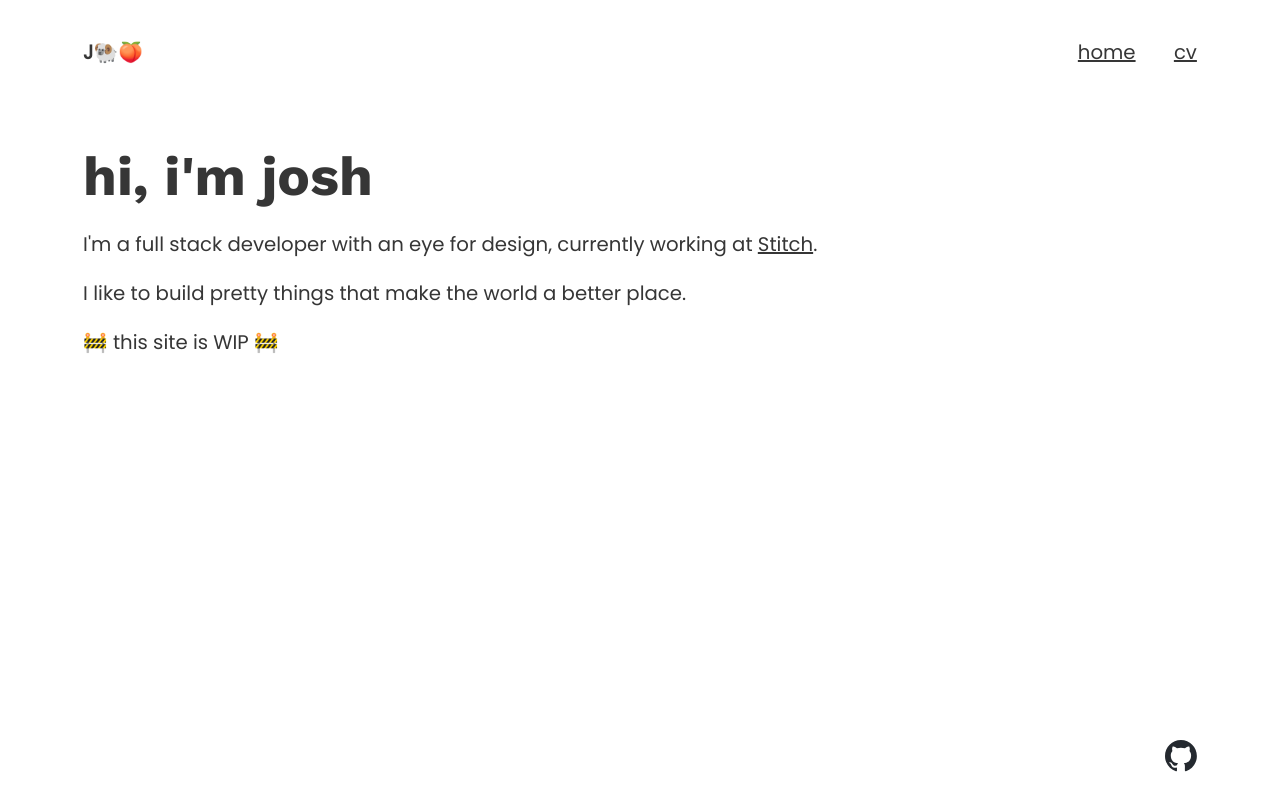
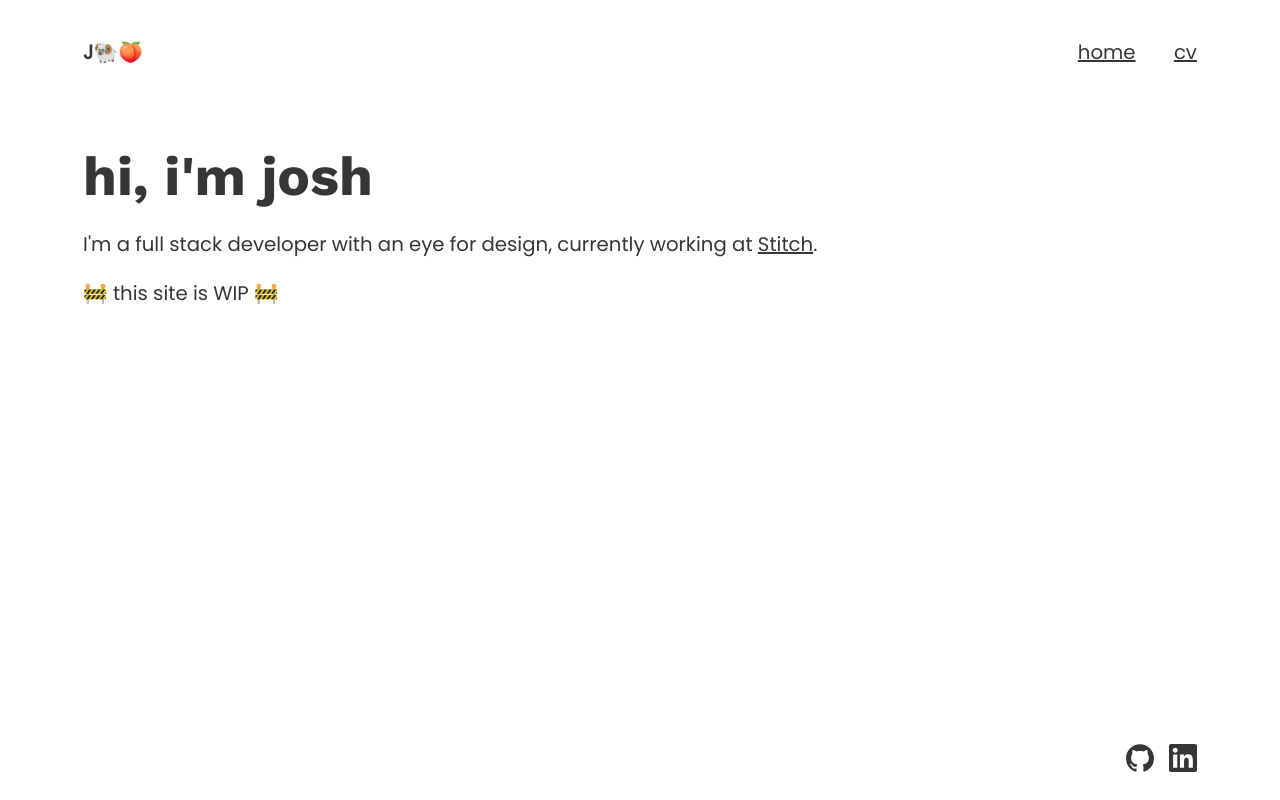
Before and after one commit to joshramsbottom/ramsbottom.dev, an Eleventy site: page src/index.liquid in a window 1280 px wide. Built offline with nearby package versions, Linux system fonts and the light colour scheme; Eleventy itself is replaced by a stand-in of ours; files that its build step writes are made by us from their sources; what lightningcss would draw is missing.

Commit message:
Update cv and footer

```diff
--- a/src/_includes/layouts/base.liquid
+++ b/src/_includes/layouts/base.liquid
@@ -21,11 +21,6 @@
     {%- endfor %}
   </head>
   <body class="page">
-    <svg display="none" aria-hidden="true">
-      <defs>
-        <g id="icon-github"><path fill-rule="evenodd" clip-rule="evenodd" d="M48.854 0C21.839 0 0 22 0 49.217c0 21.756 13.993 40.172 33.405 46.69 2.427.49 3.316-1.059 3.316-2.362 0-1.141-.08-5.052-.08-9.127-13.59 2.934-16.42-5.867-16.42-5.867-2.184-5.704-5.42-7.17-5.42-7.17-4.448-3.015.324-3.015.324-3.015 4.934.326 7.523 5.052 7.523 5.052 4.367 7.496 11.404 5.378 14.235 4.074.404-3.178 1.699-5.378 3.074-6.6-10.839-1.141-22.243-5.378-22.243-24.283 0-5.378 1.94-9.778 5.014-13.2-.485-1.222-2.184-6.275.486-13.038 0 0 4.125-1.304 13.426 5.052a46.97 46.97 0 0 1 12.214-1.63c4.125 0 8.33.571 12.213 1.63 9.302-6.356 13.427-5.052 13.427-5.052 2.67 6.763.97 11.816.485 13.038 3.155 3.422 5.015 7.822 5.015 13.2 0 18.905-11.404 23.06-22.324 24.283 1.78 1.548 3.316 4.481 3.316 9.126 0 6.6-.08 11.897-.08 13.526 0 1.304.89 2.853 3.316 2.364 19.412-6.52 33.405-24.935 33.405-46.691C97.707 22 75.788 0 48.854 0z" fill="#24292f"/></g>
-      </defs>
-    </svg>
     {% render 'partials/header.liquid' %}
     {{ content }}
     {% render 'partials/footer.liquid' %}
--- a/src/_includes/partials/footer.liquid
+++ b/src/_includes/partials/footer.liquid
@@ -1,7 +1,18 @@
 <footer class="wrapper no-print footer">
-  <a href="https://github.com/joshramsbottom/" title="@joshramsbottom on GitHub">
-    <svg width="32" height="32" viewBox="0 0 98 96" preserveAspectRatio="xMinYMin" aria-hidden="true">
-      <use xlink:href="#icon-github"></use>
-    </svg>
-  </a>
+  <ul role="list" class="cluster">
+    <li>
+      <a href="https://github.com/joshramsbottom/" title="@joshramsbottom on GitHub">
+        <svg width="28" height="28" viewBox="0 0 24 24" aria-hidden="true" fill="currentColor">
+          <path d="M12 .297c-6.63 0-12 5.373-12 12 0 5.303 3.438 9.8 8.205 11.385.6.113.82-.258.82-.577 0-.285-.01-1.04-.015-2.04-3.338.724-4.042-1.61-4.042-1.61C4.422 18.07 3.633 17.7 3.633 17.7c-1.087-.744.084-.729.084-.729 1.205.084 1.838 1.236 1.838 1.236 1.07 1.835 2.809 1.305 3.495.998.108-.776.417-1.305.76-1.605-2.665-.3-5.466-1.332-5.466-5.93 0-1.31.465-2.38 1.235-3.22-.135-.303-.54-1.523.105-3.176 0 0 1.005-.322 3.3 1.23.96-.267 1.98-.399 3-.405 1.02.006 2.04.138 3 .405 2.28-1.552 3.285-1.23 3.285-1.23.645 1.653.24 2.873.12 3.176.765.84 1.23 1.91 1.23 3.22 0 4.61-2.805 5.625-5.475 5.92.42.36.81 1.096.81 2.22 0 1.606-.015 2.896-.015 3.286 0 .315.21.69.825.57C20.565 22.092 24 17.592 24 12.297c0-6.627-5.373-12-12-12"/>
+        </svg>
+      </a>
+    </li>
+    <li>
+      <a href="https://www.linkedin.com/in/joshua-ramsbottom/" title="Joshua Ramsbottom on LinkedIn">
+        <svg width="28" height="28" viewBox="0 0 24 24" aria-hidden="true" fill="currentColor">
+          <path d="M20.447 20.452h-3.554v-5.569c0-1.328-.027-3.037-1.852-3.037-1.853 0-2.136 1.445-2.136 2.939v5.667H9.351V9h3.414v1.561h.046c.477-.9 1.637-1.85 3.37-1.85 3.601 0 4.267 2.37 4.267 5.455v6.286zM5.337 7.433c-1.144 0-2.063-.926-2.063-2.065 0-1.138.92-2.063 2.063-2.063 1.14 0 2.064.925 2.064 2.063 0 1.139-.925 2.065-2.064 2.065zm1.782 13.019H3.555V9h3.564v11.452zM22.225 0H1.771C.792 0 0 .774 0 1.729v20.542C0 23.227.792 24 1.771 24h20.451C23.2 24 24 23.227 24 22.271V1.729C24 .774 23.2 0 22.222 0h.003z"/>
+        </svg>
+      </a>
+    </li>
+  </ul>
 </footer>
--- a/src/css/blocks/_footer.css
+++ b/src/css/blocks/_footer.css
@@ -1,5 +1,10 @@
 .footer {
-  display: flex;
-  justify-content: flex-end;
   padding-block: var(--space-s);
+  color: var(--color-primary);
 }
+
+.footer > ul {
+  margin: 0;
+  --cluster-horizontal-alignment: flex-end;
+  --gutter: var(--space-xs);
+}
--- a/src/index.liquid
+++ b/src/index.liquid
@@ -9,7 +9,6 @@ title: hi, i'm josh
       I'm a full stack developer with an eye for design, currently working at
       <a href="https://stitch.money" target="_blank">Stitch</a>.
     </p>
-    <p>I like to build pretty things that make the world a better place.</p>
     <p>🚧 this site is WIP 🚧</p>
   </div>
 </main>
```
Also changed, not shown: src/cv/index.liquid (+12 -1 lines).
